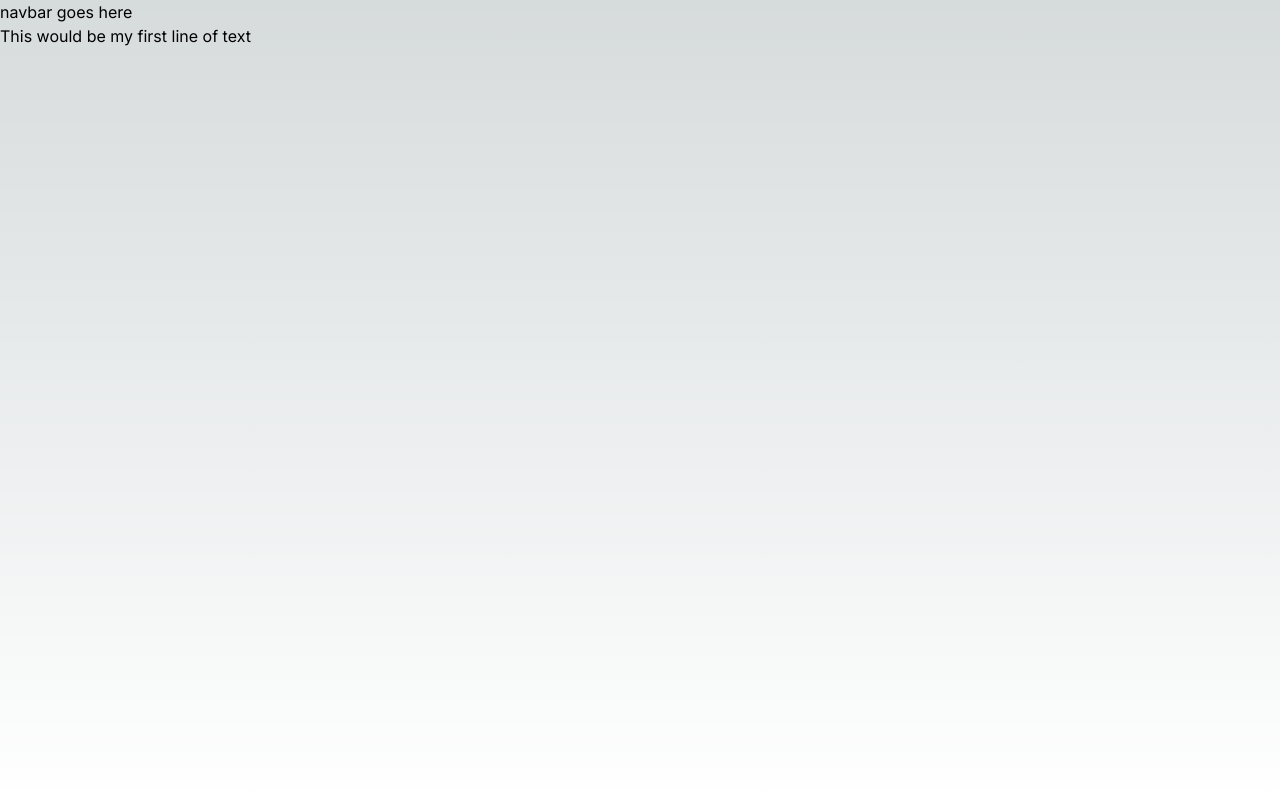
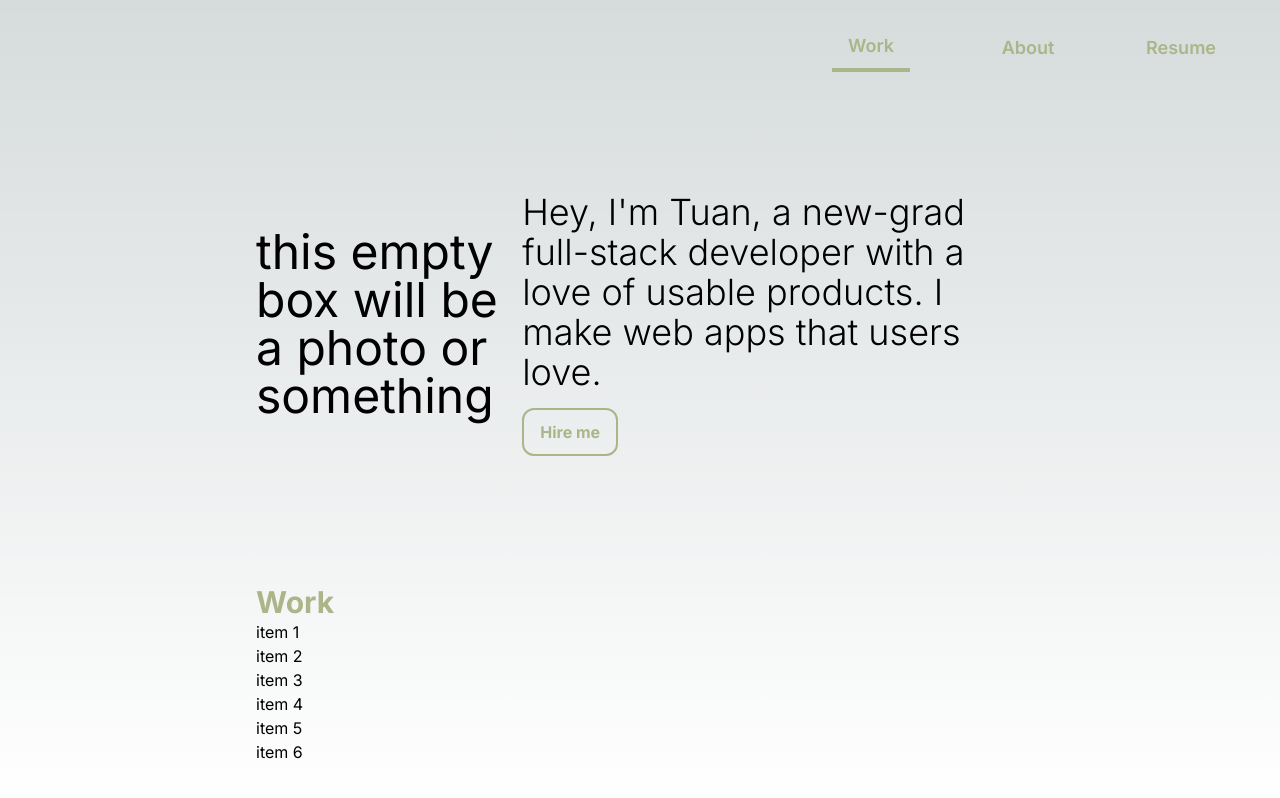
Before and after one commit to tuansydau/portfolio-website, a Next.js app: page / in a window 1280 px wide. Built offline with nearby package versions, Linux system fonts and the light colour scheme.

Commit message:
added: navbar, intro outline

```diff
--- a/app/globals.css
+++ b/app/globals.css
@@ -10,7 +10,7 @@
 
 @media (prefers-color-scheme: dark) {
   :root {
-    --foreground-rgb: 255, 255, 255;
+    --foreground-rgb: 0, 0, 0;
     --background-start-rgb: 10, 10, 10;
     --background-end-rgb: 10, 10, 10;
   }
--- a/app/layout.tsx
+++ b/app/layout.tsx
@@ -5,8 +5,8 @@ import "./globals.css";
 const inter = Inter({ subsets: ["latin"] });
 
 export const metadata: Metadata = {
-  title: "Create Next App",
-  description: "Generated by create next app",
+  title: "Tuan Dau",
+  description: "Tuan Dau's Software Portfolio",
 };
 
 export default function RootLayout({
--- a/app/page.tsx
+++ b/app/page.tsx
@@ -2,9 +2,37 @@ import Image from "next/image";
 
 export default function Home() {
   return (
-    <main className="flex min-h-screen flex-col">
-      <div>navbar goes here</div>
-      <div>This would be my first line of text</div>
-    </main>
+    <div className="flex min-h-screen flex-col">
+      <div className="flex w-full justify-end">
+        <div className="flex w-[24rem] h-24 items-center justify-between mr-16">
+          <div className="flex px-4 h-12 justify-center items-center text-lg font-semibold border-b-4 text-[#abb589] border-[#abb589]">Work</div>
+          <div className="flex h-12 justify-center items-center text-lg font-semibold text-[#abb589]">About</div>
+          <div className="flex h-12 justify-center items-center text-lg font-semibold text-[#abb589]">Resume</div>
+        </div>
+      </div>
+
+      {/* intro section */}
+      <div className="flex flex-row items-center justify-center px-64 mt-24">
+        <div className="flex text-5xl">this empty box will be a photo or something</div>
+        <div>
+          <div className="flex flex-row text-4xl font-light font-['Helvetica Neue']">
+            Hey, I'm Tuan, a new-grad full-stack developer with a love of usable products. I make web apps that users love.
+          </div>
+          <div className="flex h-12 w-fit rounded-xl mt-4 px-4 border-2 text-[#abb589] border-[#abb589] font-bold items-center justify-center">
+            Hire me
+          </div>
+        </div>
+      </div>
+
+      <div className="flex flex-col px-64 mt-16">
+        <div className="text-3xl font-bold mt-16 text-[#abb589]">Work</div>
+        <div className="">item 1</div>
+        <div>item 2</div>
+        <div>item 3</div>
+        <div>item 4</div>
+        <div>item 5</div>
+        <div>item 6</div>
+      </div>
+    </div>
   );
 }
```
